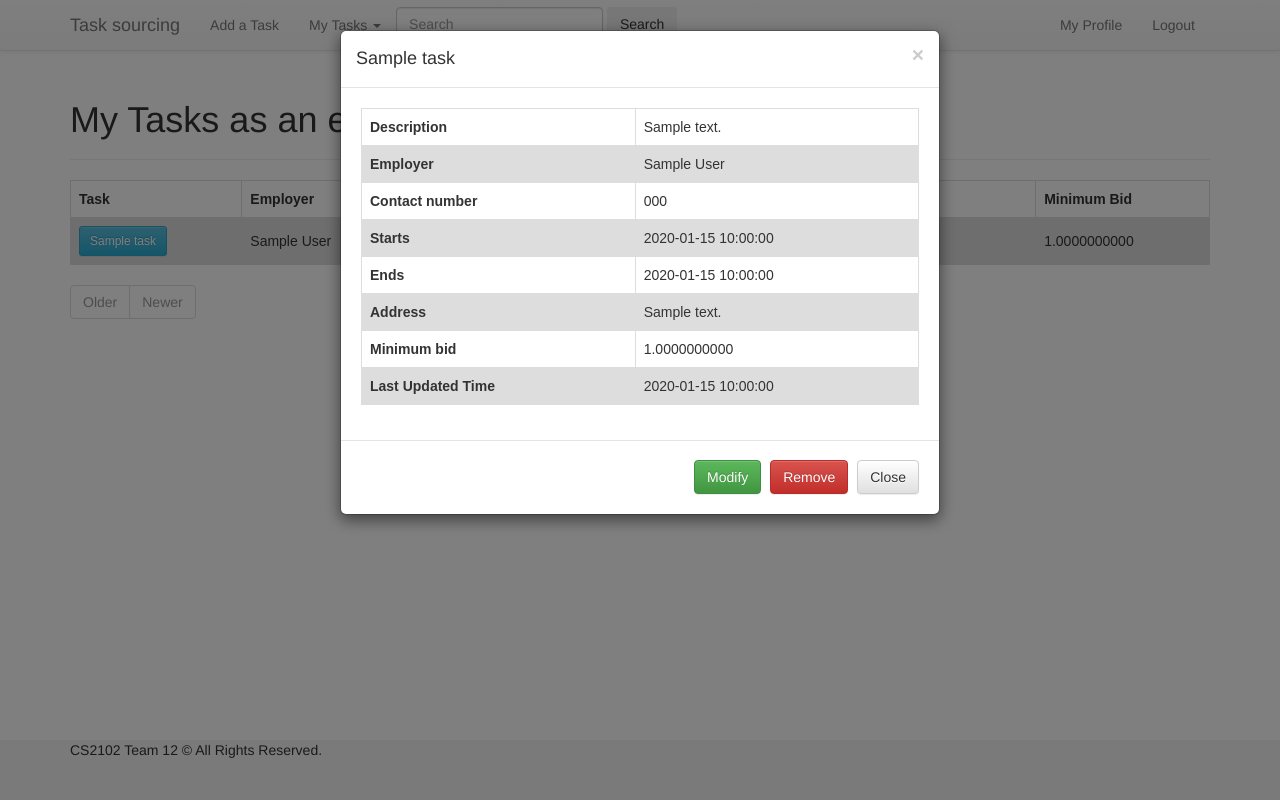
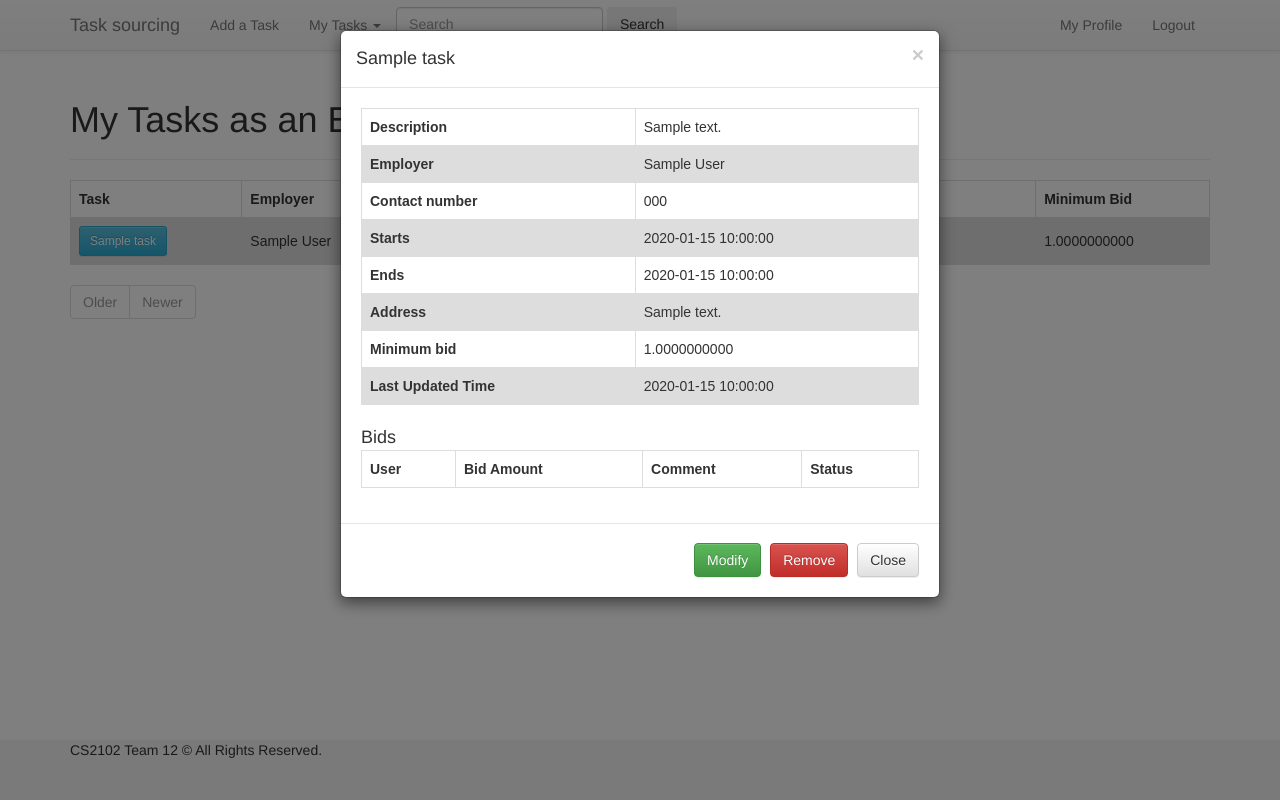
Before and after one commit to software-1234/cs2102_project, a Flask app: page /mytasks_employer in a window 1280 px wide, after a click that opens the changed part. Run offline with Flask 2, Linux system fonts and the light colour scheme; a user stored in the database is signed in; tables that the repository leaves empty hold one stand-in row (values such as "Sample post"); lists and menus that the app fills with data are empty; some libraries are stand-ins or nearby versions.

Commit message:
Add bid table for each task

```diff
--- a/app.py
+++ b/app.py
@@ -63,6 +63,8 @@ def home():
     if tasks.has_prev:
         prev_url = url_for('home', page=tasks.prev_num)
     tasks = tasks.items
+    for task in tasks:
+        bids = Bids.query.filter_by(task_id=task.task_id).order_by(Bids.status.desc()).all()
     return render_template('pages/placeholder.home.html', **locals())
 
 
@@ -100,6 +102,8 @@ def mytasks_employer():
     if tasks.has_prev:
         prev_url = url_for('mytasks_employer', page=tasks.prev_num)
     tasks = tasks.items
+    for task in tasks:
+        bids = Bids.query.filter_by(task_id=task.task_id).order_by(Bids.status.desc()).all()
     role = "employer"
     return render_template('pages/placeholder.mytasks.html', **locals())
 
@@ -117,6 +121,8 @@ def mytasks_employee():
     if tasks.has_prev:
         prev_url = url_for('mytasks_employee', page=tasks.prev_num)
     tasks = tasks.items
+    for task in tasks:
+        bids = Bids.query.filter_by(task_id=task.task_id).order_by(Bids.status.desc()).all()
     role = "employee"
     return render_template('pages/placeholder.mytasks.html', **locals())
 
@@ -139,6 +145,8 @@ def search():
         if tasks.has_prev:
             prev_url = url_for('search', page=tasks.prev_num)
         tasks = tasks.items
+        for task in tasks:
+            bids = Bids.query.filter_by(task_id=task.task_id).order_by(Bids.status.desc()).all()
         role = "employee"
         return render_template('pages/placeholder.search.html', **locals())
 
--- a/templates/pages/placeholder.mytasks.html
+++ b/templates/pages/placeholder.mytasks.html
@@ -22,10 +22,10 @@ tr:nth-child(even) {
 </head>
 <div class="page-header">
   {% if role == "employee" %}
-  <h1>My Tasks as an employee</h1>
+  <h1>My Tasks as an Employee</h1>
   {% endif %}
   {% if role == "employer" %}
-  <h1>My Tasks as an employer</h1>
+  <h1>My Tasks as an Employer</h1>
   {% endif %}
 </div>
 <p class="form">
@@ -102,6 +102,24 @@ tr:nth-child(even) {
                   </tr>
                 </tbody>
               </table>
+              <br>
+              <h4 class="modal-title">Bids</h4>
+              <table id = "t">
+                  <tr>
+                    <th>User</th>
+                    <th>Bid Amount</th>
+                    <th>Comment</th>
+                    <th>Status</th>
+                  </tr>
+                  {% for bid in task.bids %}
+                    <tr>
+                      <td>{{current_user.get_user(bid.user_id).display_name}}</td>
+                      <td>{{bid.bid_amount}}</td>
+                      <td>{{bid.comment}}</td>
+                      <td>{{bid.status}}</td>
+                    </tr>
+                  {% endfor %}
+                </table>
             </div>
             <div class="modal-footer" >
               <button type="button" class="btn btn-success" data-dismiss="modal">Modify</button>
```
Also changed, not shown: templates/pages/placeholder.home.html (+22 -2 lines), templates/pages/placeholder.search.html (+18 -0 lines).
